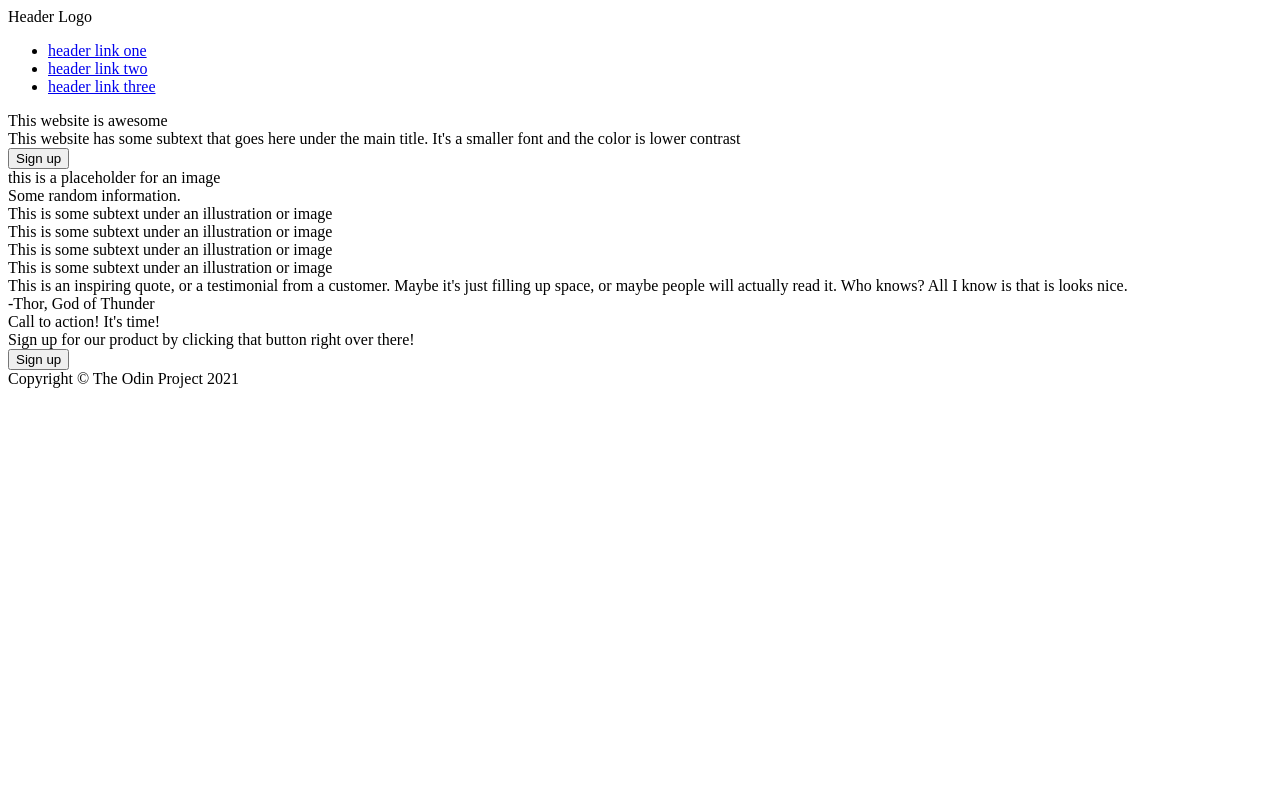
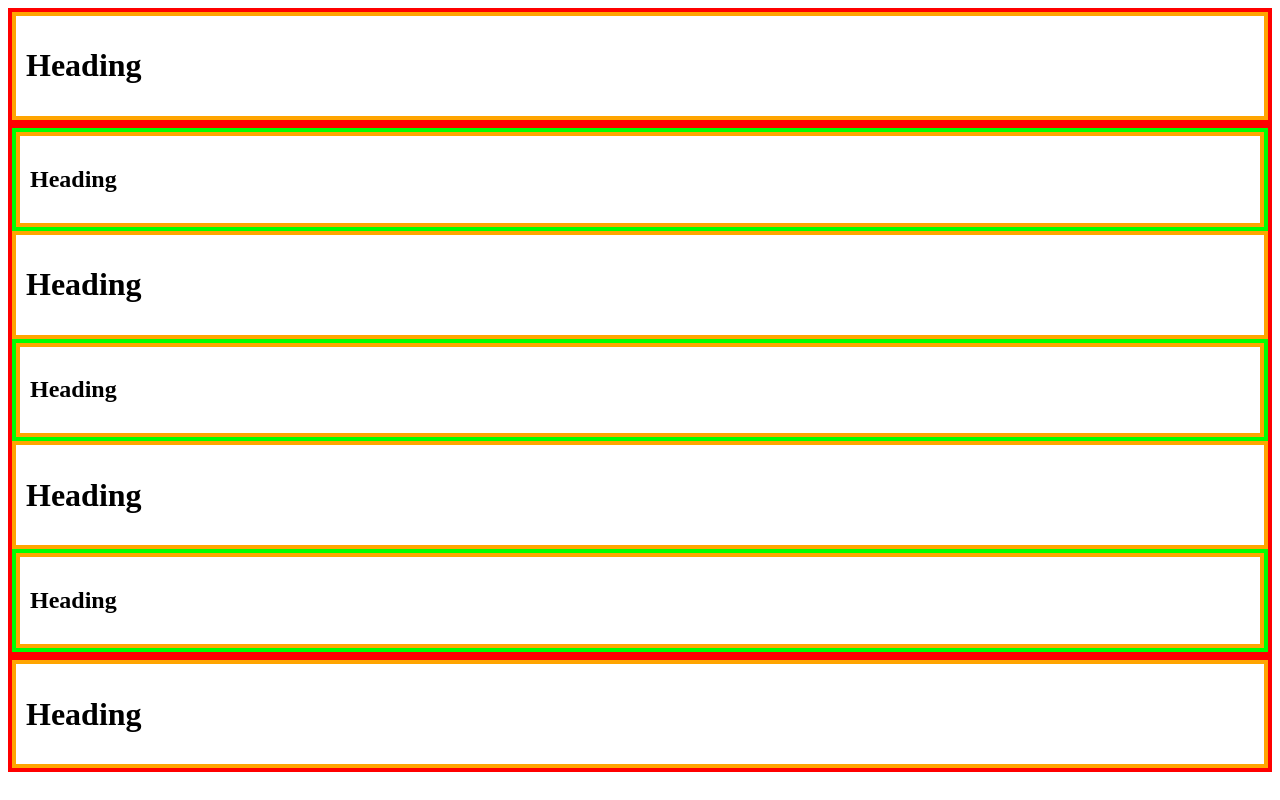
Before and after one commit to WuffyGG/landing-page, a plain HTML site: page index.html in a window 1280 px wide. Drawn offline with Linux system fonts and the light colour scheme.

Commit message:
added borders and organization

```diff
--- a/index.html
+++ b/index.html
@@ -3,95 +3,44 @@
 <head>
     <meta charset="UTF-8">
     <meta name="viewport" content="width=device-width, initial-scale=1.0">
-    <title>Landing Page</title>
+    <title>Document</title>
     <link rel="stylesheet" href="style.css">
 </head>
 <body>
-    <div class="header">
-        <div class="header-one">
-            <div id="logo">
-                Header Logo
-            </div>
-            <ul>
-                <li><a href="#">header link one</a></li>
-                <li><a href="#">header link two</a></li>
-                <li><a href="#">header link three</a></li>
-            </ul>
+<header>
+    <div class="inner-column">
+        <h1>Heading</h1>
+    </div>
+</header>
+
+<main>
+    <section>
+        <div class="inner-column">
+            <h1>Heading</h1>
         </div>
-        <div class="header-two">
-            <div id="Hero-Main-Text">
-                This website is awesome
-            </div>
-            <div id="subtext">
-                This website has some subtext that goes here under the main title. It's a smaller font and the color is lower contrast
-            </div>
-            <button>Sign up</button>
-            <div class="placeholder-image">
-                this is a placeholder for an image
-            </div>
+    </section>
+    <div class="inner-column">
+        <h1>Heading</h1>
+    </div>
+    <section>
+        <div class="inner-column">
+            <h1>Heading</h1>
         </div>
+    </section>
+    <div class="inner-column">
+        <h1>Heading</h1>
     </div>
-    <div class="section-two">
-        <div class="section22">
-            Some random information.
+    <section>
+        <div class="inner-column">
+            <h1>Heading</h1>
         </div>
-        <div class="section-two-two">
-            <div class="img">
-                <div id="square">
-                </div>
-                <div>
-                    This is some subtext under an illustration or image
-                </div>
-            </div>
-            <div class="img">
-                <div id="square">
-                </div>
-                <div>
-                    This is some subtext under an illustration or image
-                </div>
-            </div>
-            <div class="img">
-                <div id="square">
-                </div>
-                <div>
-                    This is some subtext under an illustration or image
-                </div>
-            </div>
-            <div class="img">
-                <div id="square">
-                </div>
-                <div>
-                    This is some subtext under an illustration or image
-                </div>
-            </div>
-        </div>
+    </section>
+</main>
+
+<footer>
+    <div class="inner-column">
+        <h1>Heading</h1>
     </div>
-    <div class="section-three">
-        <div class="section-three-three">
-            This is an inspiring quote, or a testimonial from a customer. Maybe it's just filling up space, or maybe people will actually read it. Who knows? All I know is that is looks nice.
-        </div>
-        <div class="section-three-four">
-            -Thor, God of Thunder
-        </div>
-    </div>
-    <div class="section-four">
-        <div id="blue-box">
-            <div class="section41">
-                <div>
-                    Call to action! It's time!
-                </div>
-                <div>
-                    Sign up for our product by clicking that button right over there!
-                </div>
-            <div class="section42">
-                <button>
-                    Sign up
-                </button>
-            </div>
-        </div>
-    </div>
-    <div class="footer">
-        Copyright © The Odin Project 2021
-    </div>
+</footer>
 </body>
 </html>
--- a/style.css
+++ b/style.css
@@ -3,3 +3,17 @@
 * {
     box-sizing: border-box;
 }
+
+header, footer, main {
+    border: 4px solid red;
+}
+
+section {
+    border: 4px solid lime;
+}
+
+.inner-column {
+    display: block;
+    border: 4px solid orange;
+    padding: 10px;
+}
```
